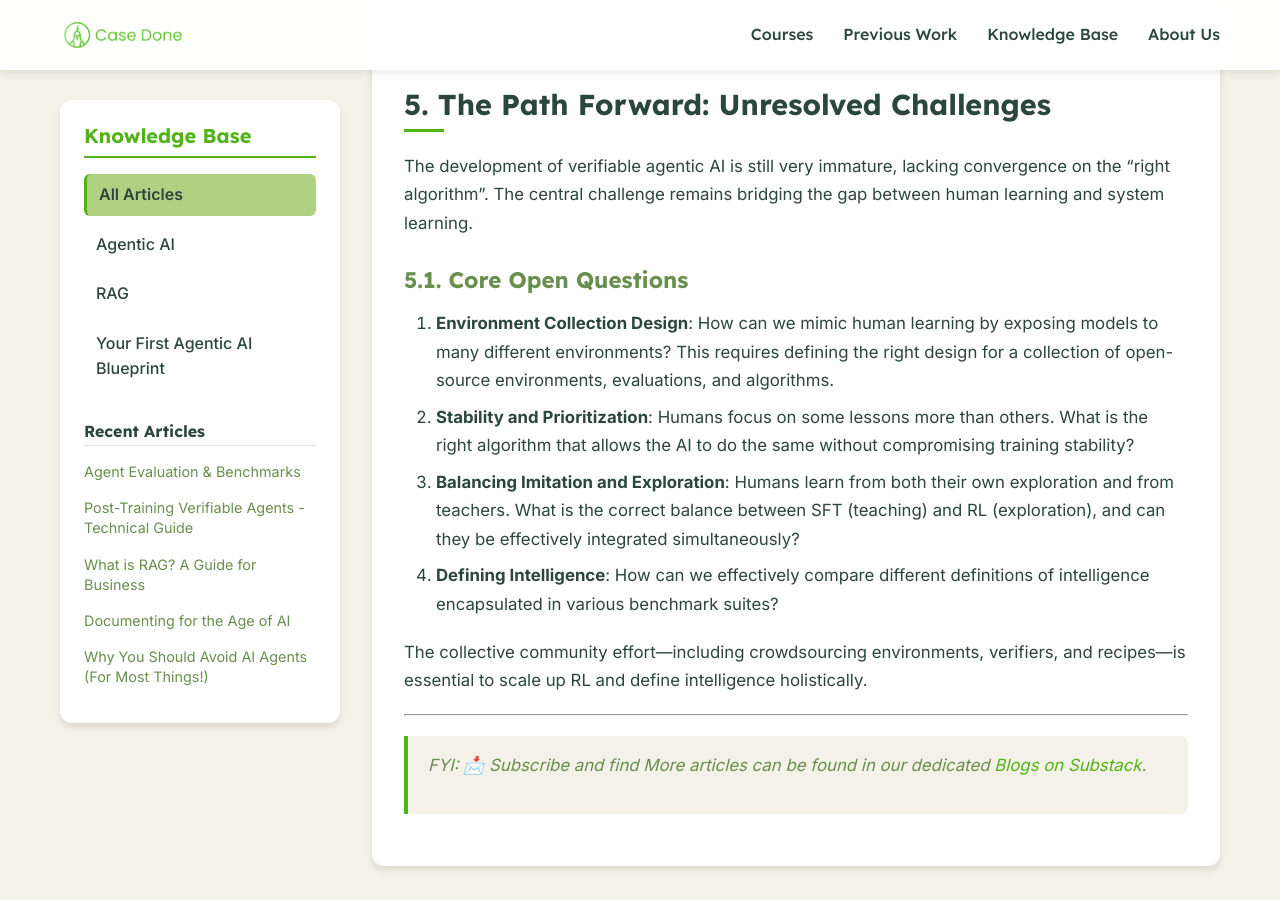
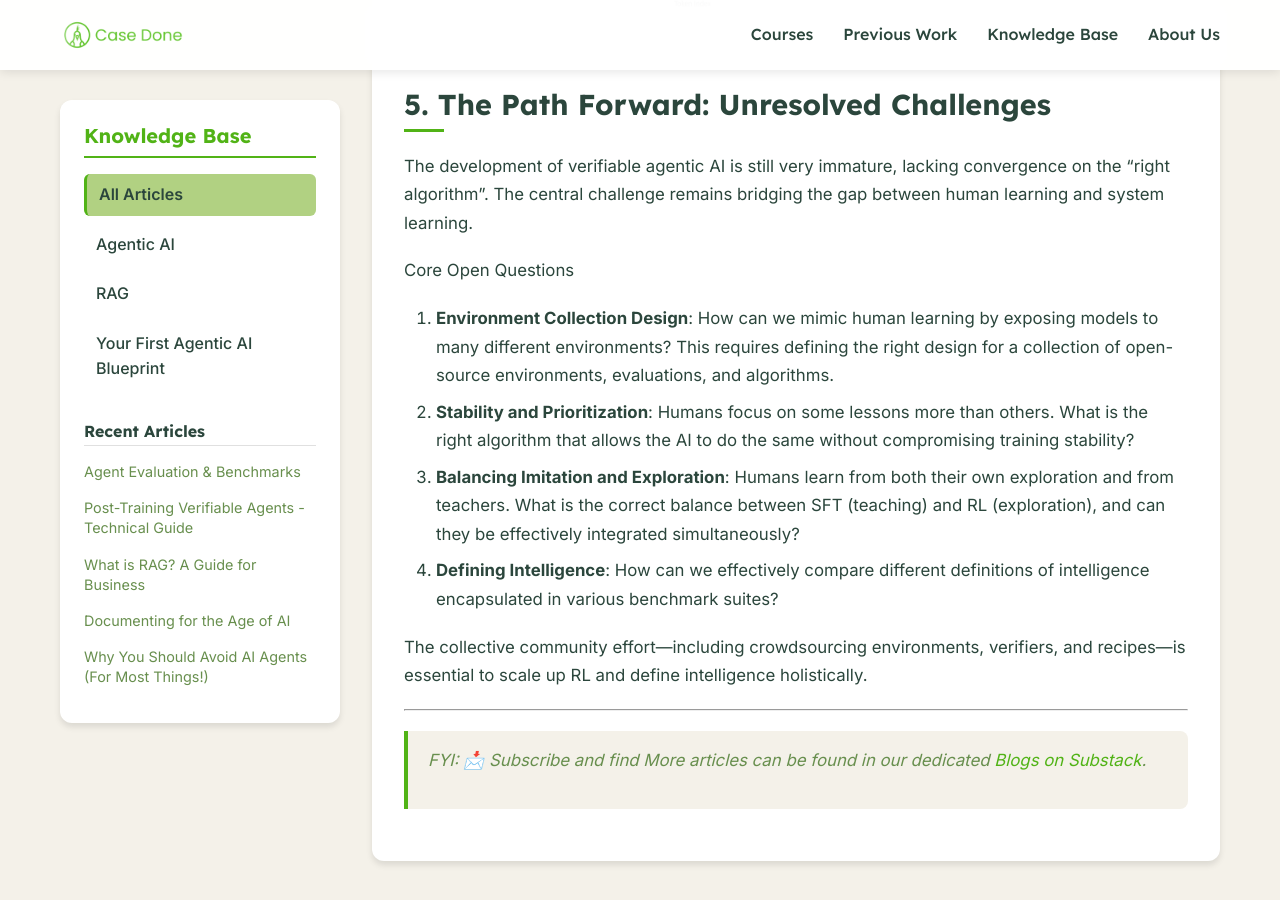
Before and after one commit to casedone/casedone, a Jekyll site: the page built from knowledge-base/_posts/2025-10-15-post-training-verifiable-agents.md, in a window 1280 px wide and 900 px high, scrolled down 7499 px. Built offline with Jekyll 4.4.1, drawn with Linux system fonts in a browser that asks for light colours.

Commit message:
docs: reorganize post-training verifiable agents article headings

```diff
--- a/knowledge-base/_posts/2025-10-15-post-training-verifiable-agents.md
+++ b/knowledge-base/_posts/2025-10-15-post-training-verifiable-agents.md
@@ -159,7 +159,7 @@ Good RL algorithms must focus on: **Train Longer**, **Train Harder**, and **Samp
 
 The development of verifiable agentic AI is still very immature, lacking convergence on the "right algorithm". The central challenge remains bridging the gap between human learning and system learning.
 
-### 5.1. Core Open Questions
+Core Open Questions
 
 1. **Environment Collection Design**: How can we mimic human learning by exposing models to many different environments? This requires defining the right design for a collection of open-source environments, evaluations, and algorithms.
 2. **Stability and Prioritization**: Humans focus on some lessons more than others. What is the right algorithm that allows the AI to do the same without compromising training stability?
```
